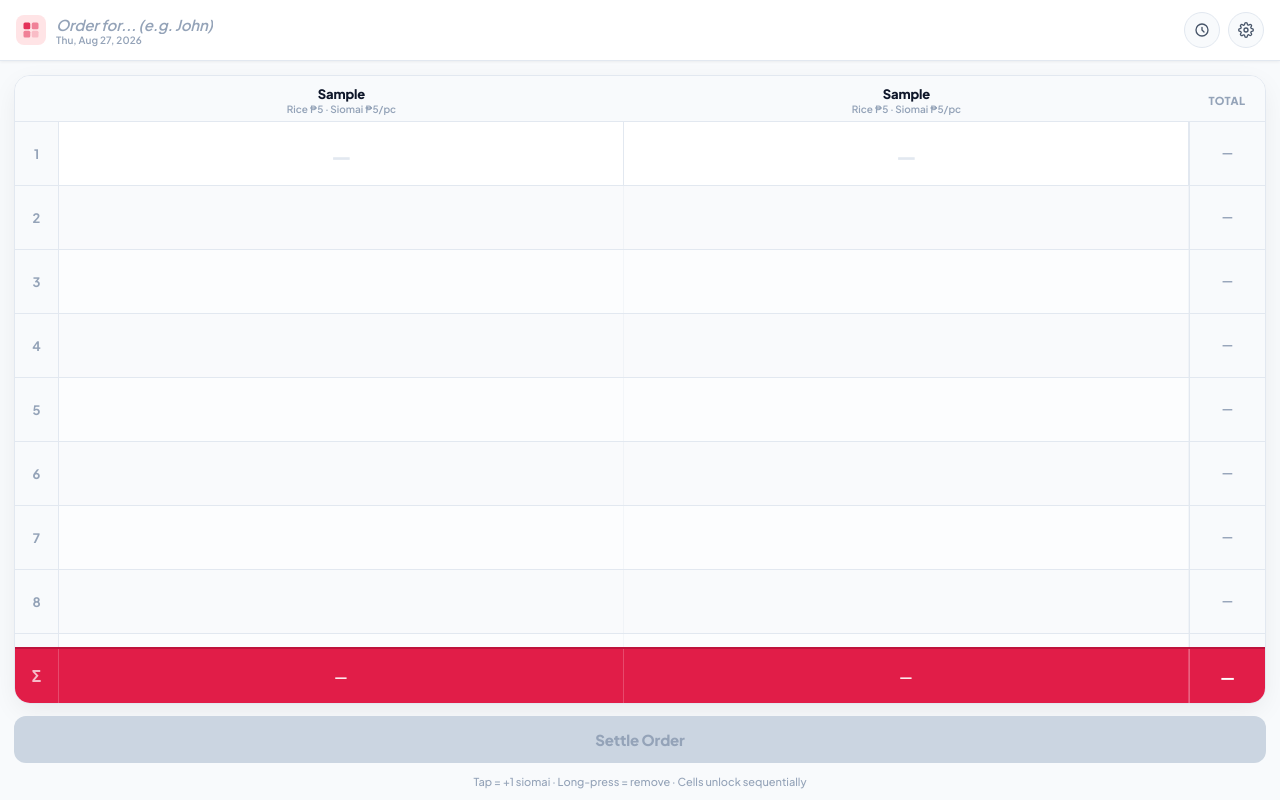
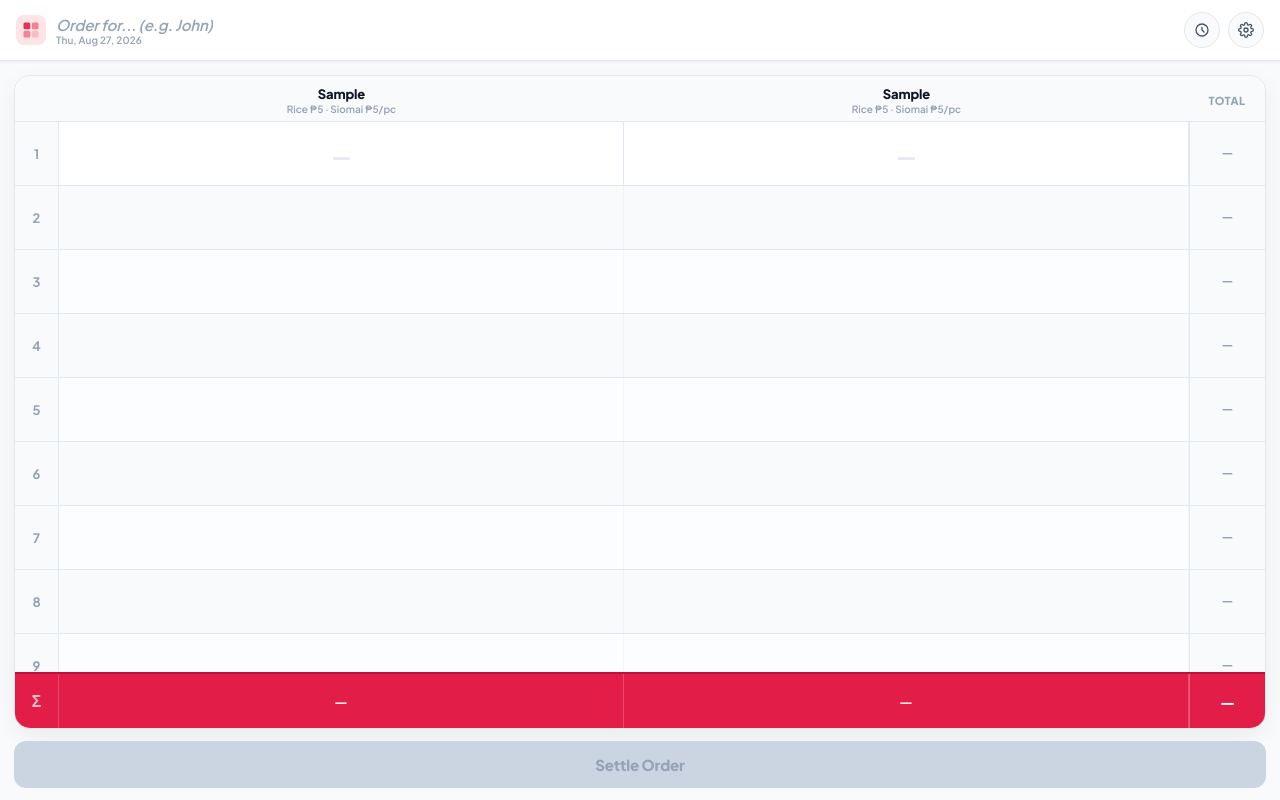
Before and after one commit to VETEIS/myriad, a React (Vite) app: page / in a window 1280 px wide. Both pictures are taken after typing "Sample", "5", "5", "Sample", "5", "5" into the empty fields and a click on the button "Save Settings". Built offline with nearby package versions, Linux system fonts and the light colour scheme.

Commit message:
logic fixes 16

```diff
--- a/src/pages/OrderSheet.tsx
+++ b/src/pages/OrderSheet.tsx
@@ -200,8 +200,6 @@
         </button>
       </div>
 
-      <p className="hint-text">Tap = +1 siomai · Long-press = remove · Cells unlock sequentially</p>
-
       {/* HISTORY MODAL */}
       {showHistoryModal && (
         <div className="modal-overlay" onClick={() => setShowHistoryModal(false)}>
```
